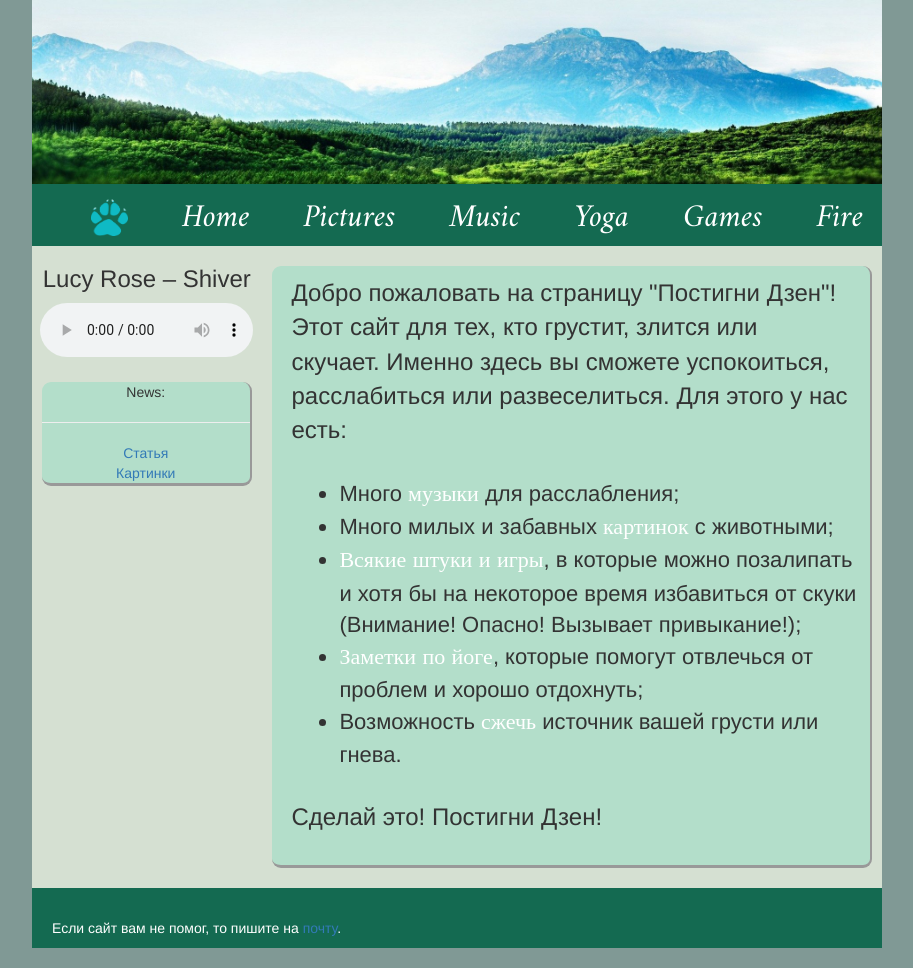
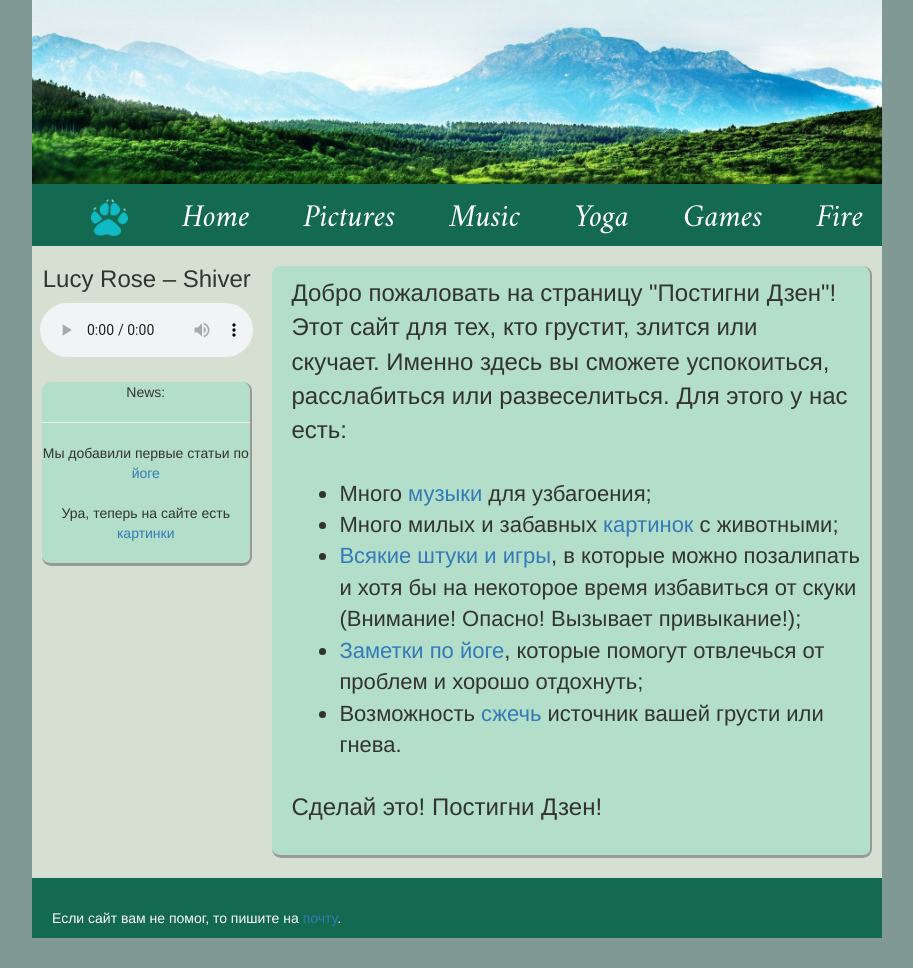
Before and after one commit to Arya-Domina/Zen-site, a Django app: page / in a window 1280 px wide. Shown: the whole page, without its empty margins (183-1096 px from the left). After the commit the page ends 938 px from the top, so only its background shows below. Run offline with Django 3.2, Linux system fonts and the light colour scheme; some libraries are stand-ins or nearby versions.

Commit message:
model Yoga

```diff
--- a/app/static/css/style.css
+++ b/app/static/css/style.css
@@ -19,14 +19,18 @@ body {
 #menu h1 {
     margin: 10px 0px;
 }
-li a {
+#menu a {
     font-family: 'Amiri', serif;
     text-decoration: none;
     color: #ffffff;
 }
+#menu a:hover,
+#menu a:focus {
+    color: #78a7cf;
+    text-decoration: none;
+}
 a:hover,
 a:focus {
-    color: #78a7cf;
     text-decoration: none;
 }
 
--- a/app/templates/app/base.html
+++ b/app/templates/app/base.html
@@ -41,7 +41,9 @@
                     <span>mew</span>
                 </audio>
                 <div class="block">
-                    News:<hr><a href="yoga">Статья</a><br><a href="picture">Картинки</a><br>
+                    News:<hr>
+                    Мы добавили первые статьи по <a href="/yoga">йоге</a><br><br>
+                    Ура, теперь на сайте есть <a href="/picture">картинки</a><br><br>
                 </div>
             </td>
             <td  valign="top">
--- a/app/templates/app/index.html
+++ b/app/templates/app/index.html
@@ -5,11 +5,11 @@
     <p> Добро пожаловать на страницу "Постигни Дзен"!
 Этот сайт для тех, кто грустит, злится или скучает. Именно здесь вы сможете успокоиться, расслабиться или развеселиться. Для этого у нас есть:</p>
     <ul>
-        <li>Много <a href="music">музыки</a> для расслабления;</li>
-        <li>Много милых и забавных <a href="picture">картинок</a> с животными;</li>
-        <li><a href="game">Всякие штуки и игры</a>, в которые можно позалипать и хотя бы на некоторое время избавиться от скуки (Внимание! Опасно! Вызывает привыкание!);</li>
-        <li><a href="yoga">Заметки по йоге</a>, которые помогут отвлечься от проблем и хорошо отдохнуть;</li>
-        <li>Возможность <a href="fire">сжечь</a> источник вашей грусти или гнева.</li>
+        <li>Много <a href="\music">музыки</a> для узбагоения;</li>
+        <li>Много милых и забавных <a href="\picture">картинок</a> с животными;</li>
+        <li><a href="\game">Всякие штуки и игры</a>, в которые можно позалипать и хотя бы на некоторое время избавиться от скуки (Внимание! Опасно! Вызывает привыкание!);</li>
+        <li><a href="\yoga">Заметки по йоге</a>, которые помогут отвлечься от проблем и хорошо отдохнуть;</li>
+        <li>Возможность <a href="\fire">сжечь</a> источник вашей грусти или гнева.</li>
     </ul>
     <p> Сделай это! Постигни Дзен!</p>
 </div>
```
Also changed, not shown: app/migrations/0001_initial.py, app/migrations/0002_remove_yogapost_image.py (deleted).
